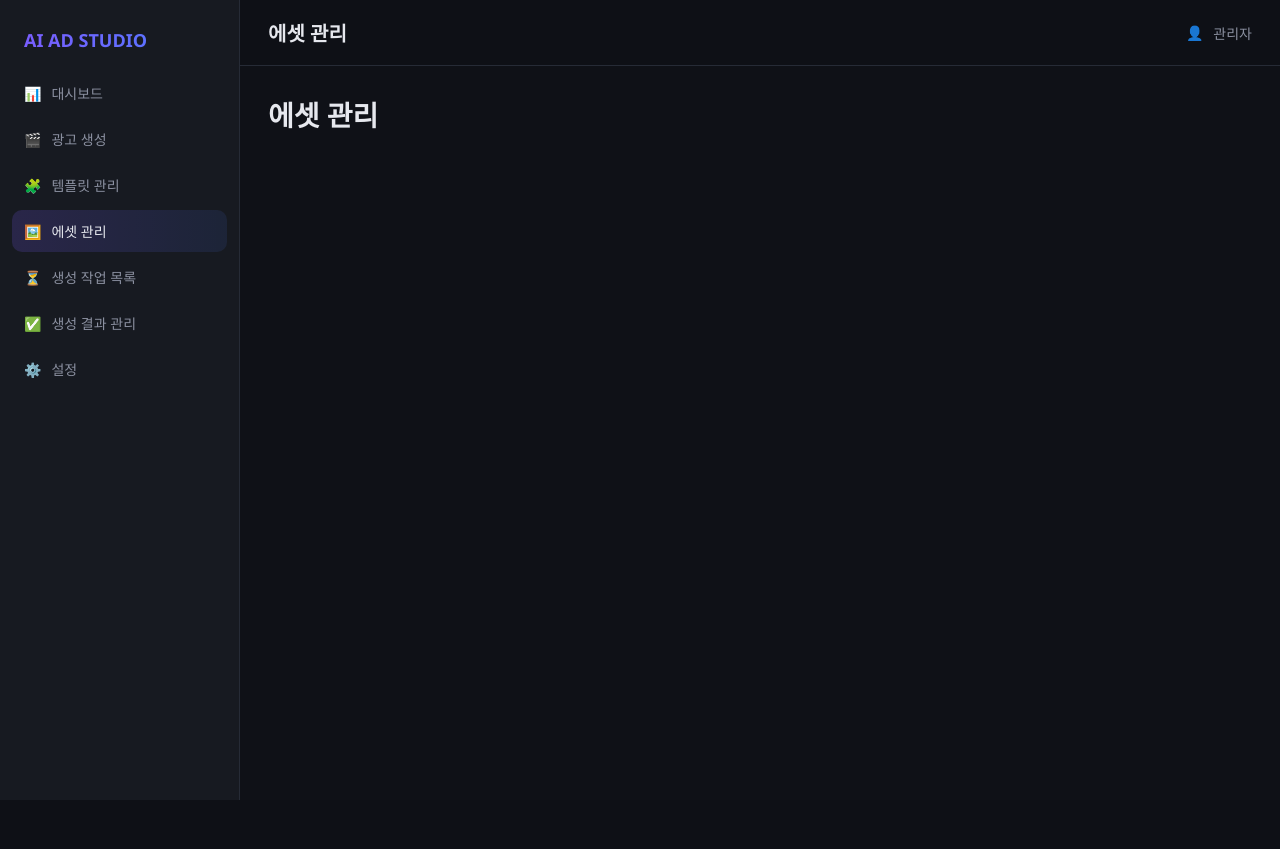
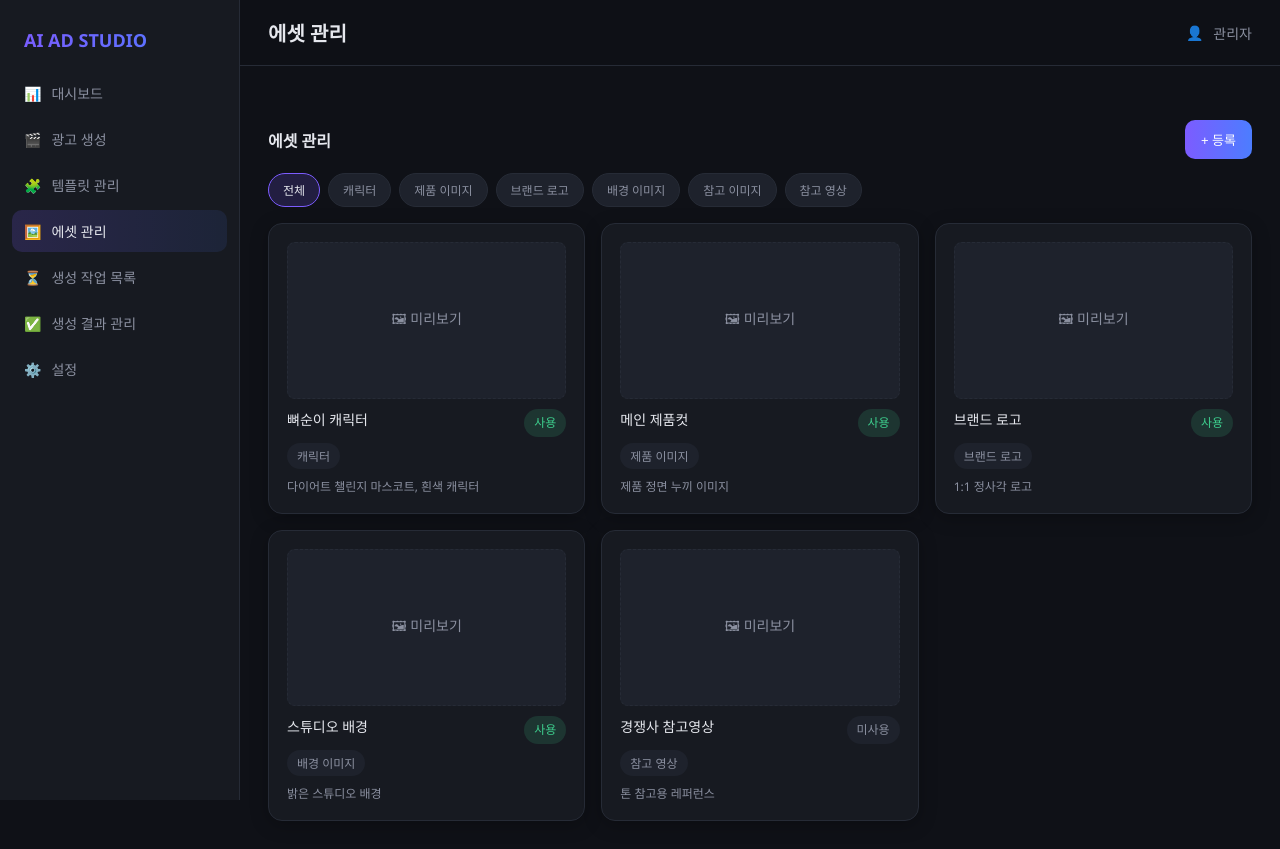
Before and after one commit to dongho5136/sample_make_video, a Flask app: page /assets in a window 1280 px wide. Before the commit the page ends 800 px from the top, so only its background shows below. Run offline with Flask 3, Linux system fonts and the light colour scheme.

Commit message:
feat: 에셋 관리 화면 (유형 필터 + 모달 등록)

```diff
--- /dev/null
+++ b/static/js/assets.js
@@ -0,0 +1,37 @@
+let items = [], filter = "전체";
+const TYPES = ["전체","캐릭터","제품 이미지","브랜드 로고","배경 이미지","참고 이미지","참고 영상"];
+function renderFilter(){
+  document.getElementById("asset-filter").innerHTML = TYPES.map(t =>
+    `<span class="chip ${t===filter?'active':''}" data-t="${t}">${t}</span>`).join("");
+  document.querySelectorAll("#asset-filter .chip").forEach(c =>
+    c.onclick = () => { filter = c.dataset.t; renderFilter(); render(); });
+}
+function render(){
+  const list = filter==="전체" ? items : items.filter(a => a.type===filter);
+  document.getElementById("asset-list").innerHTML = list.length ? list.map(a => `
+    <div class="card"><div class="thumb">🖼 미리보기</div>
+      <div style="display:flex;justify-content:space-between;margin-top:10px">
+        <h3 style="color:var(--text);font-size:14px">${a.name}</h3>
+        ${UI.badge(a.active ? "사용":"미사용")}</div>
+      <p style="color:var(--muted);font-size:12px;margin-top:6px">${UI.badge(a.type)}</p>
+      <p style="color:var(--muted);font-size:12px;margin-top:8px">${a.description||""}</p>
+    </div>`).join("") : `<div class="empty">해당 유형의 에셋이 없습니다</div>`;
+}
+async function load(){
+  const el = document.getElementById("asset-list"); UI.skeleton(el);
+  try { items = await API.get("/api/assets"); renderFilter(); render(); }
+  catch(e){ UI.showError(el, load); }
+}
+document.getElementById("asset-form").addEventListener("submit", async e => {
+  e.preventDefault();
+  const f = e.target, name = f.name.value.trim();
+  const nf = document.getElementById("af-name");
+  if(!name){ nf.classList.add("error"); return; }
+  nf.classList.remove("error");
+  const item = Object.fromEntries(new FormData(f).entries());
+  item.active = item.active === "true";
+  try { await API.post("/api/assets", item); } catch(_){}
+  items.push({id: Date.now(), image_url:"", ...item}); render();
+  f.reset(); UI.closeModal("asset-modal"); UI.toast("에셋이 등록되었습니다");
+});
+load();
--- a/templates/assets.html
+++ b/templates/assets.html
@@ -1,2 +1,28 @@
 {% extends "base.html" %}
-{% block content %}<h1>{{ title }}</h1>{% endblock %}
+{% block content %}
+<div class="section-head"><h2>에셋 관리</h2>
+  <button class="btn" onclick="UI.openModal('asset-modal')">+ 등록</button></div>
+<div class="filter-bar" id="asset-filter"></div>
+<div class="grid cards" id="asset-list"></div>
+
+<div class="modal-backdrop" id="asset-modal">
+  <div class="modal">
+    <div class="modal-head"><h2>에셋 등록</h2>
+      <button class="btn ghost sm" onclick="UI.closeModal('asset-modal')">✕</button></div>
+    <form id="asset-form">
+      <div class="form-field" id="af-name"><label>에셋명 *</label>
+        <input name="name"><span class="err-msg">필수 항목입니다</span></div>
+      <div class="form-field"><label>에셋 유형</label>
+        <select name="type"><option>캐릭터</option><option>제품 이미지</option>
+        <option>브랜드 로고</option><option>배경 이미지</option>
+        <option>참고 이미지</option><option>참고 영상</option></select></div>
+      <div class="form-field"><label>설명</label><textarea name="description" rows="2"></textarea></div>
+      <div class="form-field"><label>참조용 프롬프트</label><textarea name="ref_prompt" rows="2"></textarea></div>
+      <div class="form-field"><label>사용 여부</label>
+        <select name="active"><option value="true">사용</option><option value="false">미사용</option></select></div>
+      <button class="btn" type="submit">저장</button>
+    </form>
+  </div>
+</div>
+{% endblock %}
+{% block scripts %}<script src="/static/js/assets.js"></script>{% endblock %}
```
